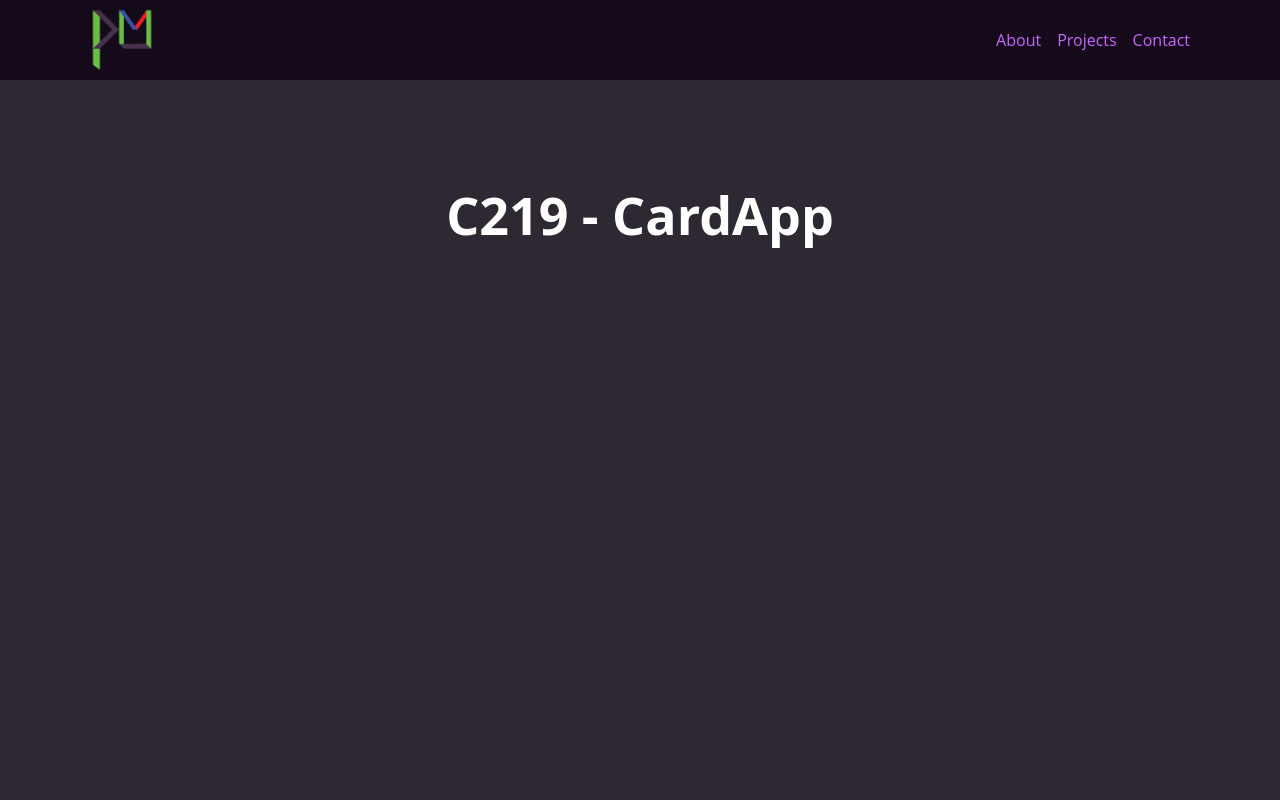
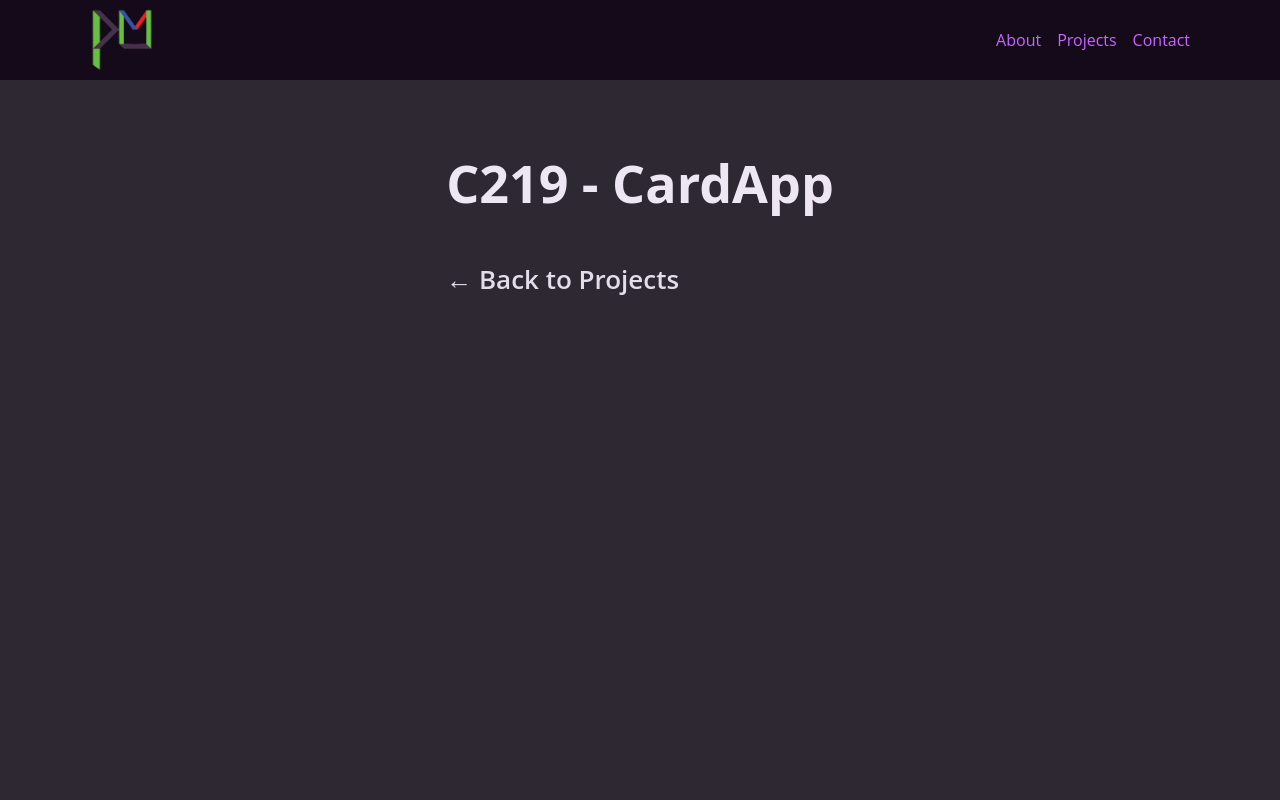
Before and after one commit to Panganiban-Miguel/portfolio, a React (Create React App) app in the folder portfolio-app/: page /portfolio/projects/card-app in a window 1280 px wide. Shown: the top 800 px of the page. Built offline with nearby package versions, Linux system fonts and the light colour scheme.

Commit message:
slight changes to each write-up page

```diff
--- a/portfolio-app/src/pages/Projects.css
+++ b/portfolio-app/src/pages/Projects.css
@@ -4,11 +4,15 @@
   display: flex;
   flex-direction: column;
   align-items: center;
-  justify-content: center;
   font-size: calc(10px + 2vmin);
   color: white;
 }
-
+.large-header {
+  font-size: 5rem;
+  font-weight: 690;
+  text-align: left;
+  color: rgba(250, 240, 255, 0.85);
+}
 .project-list {
   display: grid;
   grid-template-columns: repeat(2, 1fr);
--- a/portfolio-app/src/pages/Projects.js
+++ b/portfolio-app/src/pages/Projects.js
@@ -5,9 +5,11 @@ import { projectsData } from '../components/projectsData';
 
 function Projects() {
   return (
-    <main>
-      <header className="projects-page">
-        <section className="project-list">
+    <main className="projects-page">
+      <header>
+        <h2 className='large-header'>/projects</h2>
+      </header>
+      <section className="project-list">
           {projectsData.map((proj, index) => (
                       <ProjCard
                         key={index}
@@ -19,7 +21,6 @@ function Projects() {
                       />
                       ))}
         </section>
-      </header>
     </main>
   );
 }
--- a/portfolio-app/src/projects/BaroWriteUp.js
+++ b/portfolio-app/src/projects/BaroWriteUp.js
@@ -5,6 +5,7 @@ import './Project.css';
 function BaroWriteUp() {
   return (
   <div className="project-page">
+    <div className='page-contents'>
       <main>
         <header className='project-title'>
           <h1>
@@ -17,6 +18,7 @@ function BaroWriteUp() {
         <Link to="/projects" className="back-link">← Back to Projects</Link>
       </footer>
     </div>
+  </div>
   );
 }
 
--- a/portfolio-app/src/projects/CardAppWriteUp.js
+++ b/portfolio-app/src/projects/CardAppWriteUp.js
@@ -5,7 +5,8 @@ import './Project.css';
 function CardAppWriteUp() {
   return (
   <div className="project-page">
-    <main className="project-page">
+    <div className='page-contents'>
+      <main>
         <header className='project-title'>
           <h1>
             C219 - CardApp
@@ -17,6 +18,7 @@ function CardAppWriteUp() {
         <Link to="/projects" className="back-link">← Back to Projects</Link>
       </footer>
     </div>
+  </div>
   );
 }
 
--- a/portfolio-app/src/projects/PizzaAppWriteUp.js
+++ b/portfolio-app/src/projects/PizzaAppWriteUp.js
@@ -5,6 +5,7 @@ import './Project.css';
 function PizzaAppWriteUp() {
   return (
   <div className="project-page">
+    <div className='page-contents'>
       <main>
         <header className='project-title'>
           <h1>
@@ -17,6 +18,7 @@ function PizzaAppWriteUp() {
         <Link to="/projects" className="back-link">← Back to Projects</Link>
       </footer>
     </div>
+  </div>
   );
 }
 
--- a/portfolio-app/src/projects/Project.css
+++ b/portfolio-app/src/projects/Project.css
@@ -12,8 +12,19 @@
 }
 
 .project-page header {
-  max-width: 1000px;
+  max-width: 1400px;
   width: 100%;
+}
+
+.project-title {
+  color: rgba(250,240,255,0.95);
+  margin-bottom: 0.5rem;
+}
+.project-title a {
+  color: rgba(250,240,255,0.95);
+}
+.project-title a:hover {
+  color: rgba(255,255,255,1);
 }
 
 /* Back link used on project write-up pages */
--- a/portfolio-app/src/projects/TravelListAppWriteUp.js
+++ b/portfolio-app/src/projects/TravelListAppWriteUp.js
@@ -5,6 +5,7 @@ import './Project.css';
 function TravelListAppWriteUp() {
   return (
   <div className="project-page">
+    <div className='page-contents'>
       <main>
         <header className='project-title'>
           <h1>
@@ -17,6 +18,7 @@ function TravelListAppWriteUp() {
         <Link to="/projects" className="back-link">← Back to Projects</Link>
       </footer>
     </div>
+  </div>
   );
 }
 
--- a/portfolio-app/src/projects/WasteWiseWriteUp.js
+++ b/portfolio-app/src/projects/WasteWiseWriteUp.js
@@ -5,6 +5,7 @@ import './Project.css';
 function WasteWiseWriteUp() {
   return (
   <div className="project-page">
+    <div className='page-contents'>
       <main>
         <header className='project-title'>
           <h1>
@@ -17,6 +18,7 @@ function WasteWiseWriteUp() {
         <Link to="/projects" className="back-link">← Back to Projects</Link>
       </footer>
     </div>
+  </div>
   );
 }
 
```
Lines whose indentation alone changed are shown as unchanged.
